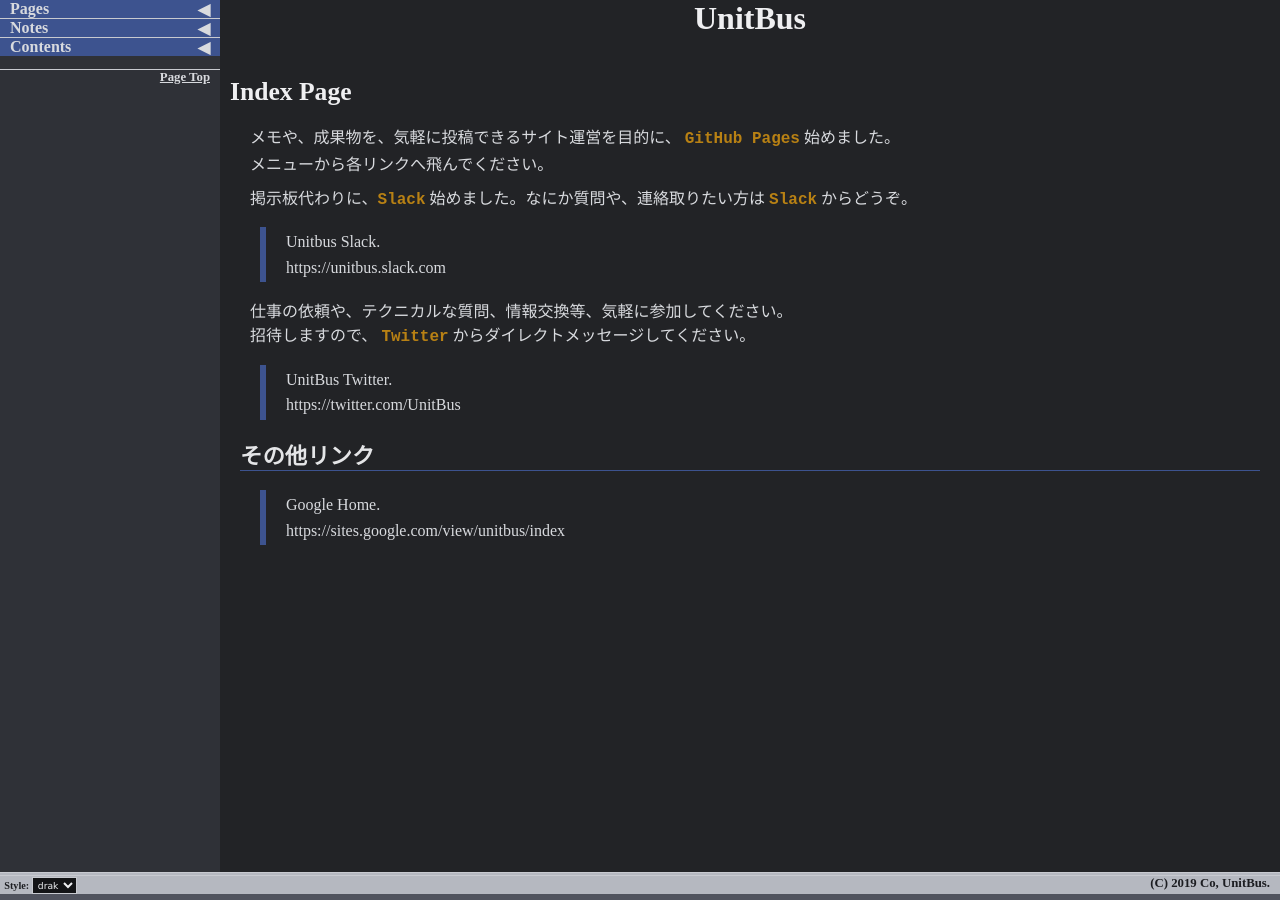
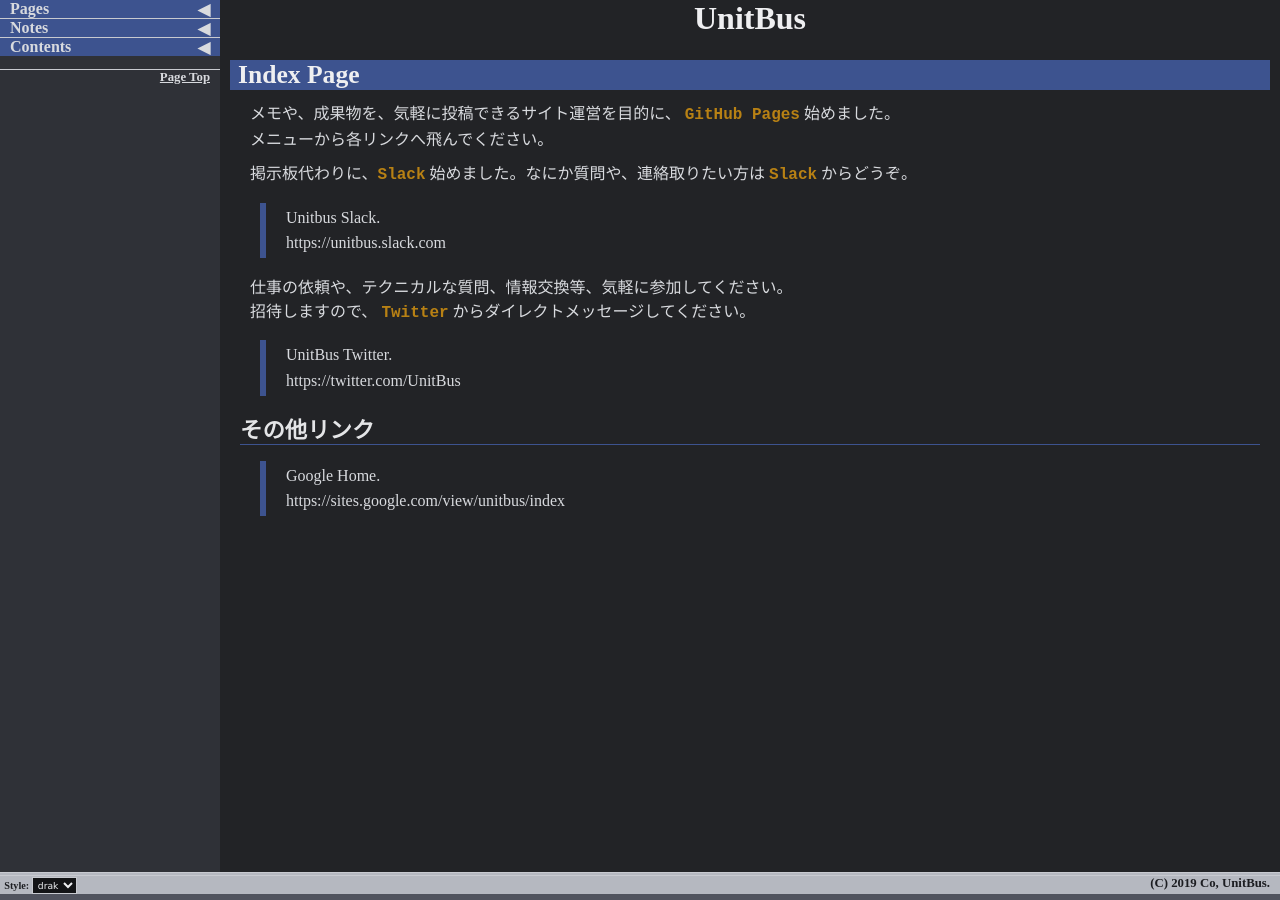
Before and after one commit to unitbus/unitbus.github.io, a Jekyll site: the page built from index.md, in a window 1280 px wide. Built offline with Jekyll 4.4.1, drawn with Linux system fonts in a browser that asks for light colours.

Commit message:
Update style_base.css

```diff
--- a/styles/style_base.css
+++ b/styles/style_base.css
@@ -50,28 +50,29 @@
 
 /* タイトル */
 h1 {
+    margin: 0px 10px;
+    padding: 0px 8px;
+    color: var(--h1);
+    background-color: var(--menuBgColor);
     font-size: 160%;
-    color: var(--h1);
-    margin-left: 10px;
 }
 h2 {
-    font-size: 140%;
+    margin: 0px 20px;
     color: var(--h2);
     border-bottom: solid 1px var(--menuBgColor);
-    margin-left: 20px;
-    margin-right: 20px;
+    font-size: 140%;
 }
 h3 {
+    margin-left: 22px;
     font-size:130%;
-    margin-left: 22px;
 }
 h4 {
+    margin-left: 24px;
     font-size:120%;
-    margin-left: 24px;
 }
 h5 {
+    margin-left: 26px;
     font-size:110%;
-    margin-left: 26px;
 }
 h6 {
     margin-left: 28px;
```
